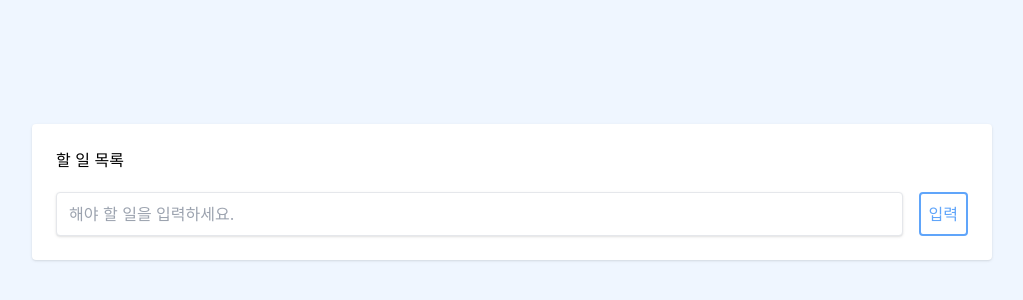
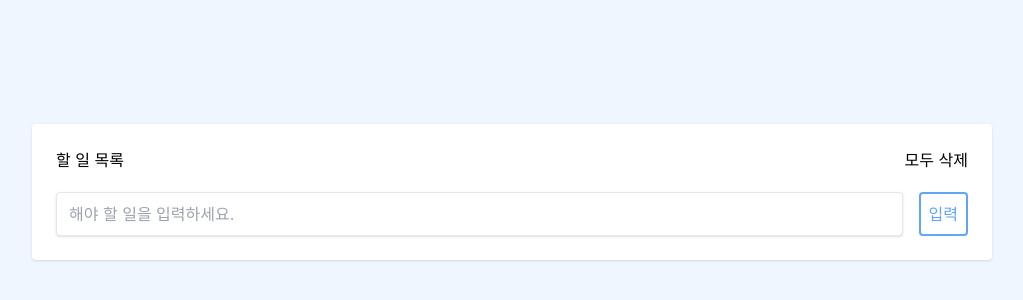
Before and after one commit to glenn-a810/jsTodo, a React (Create React App) app: page / in a window 1280 px wide. Shown: the part 208-508 px from the top of the page, without its empty margins (128-1151 px from the left). Built offline with nearby package versions, Linux system fonts and the light colour scheme.

Commit message:
deleteAll 추가

```diff
--- a/src/App.js
+++ b/src/App.js
@@ -15,11 +15,16 @@ export default function App() {
     [todoData]
   )
 
+  const handleRemoveAll = () => {
+    setTodoData([])
+  }
+
   return (
     <div className="flex items-center justify-center w-screen h-screen bg-blue-50">
       <div className="w-full p-6 m-4 bg-white rounded shadow lg:w-3/4">
         <div className="flex justify-between mb-3">
           <h1>할 일 목록</h1>
+          <button onClick={handleRemoveAll}>모두 삭제</button>
         </div>
         <Lists
           handleClick={handleClick}
```
